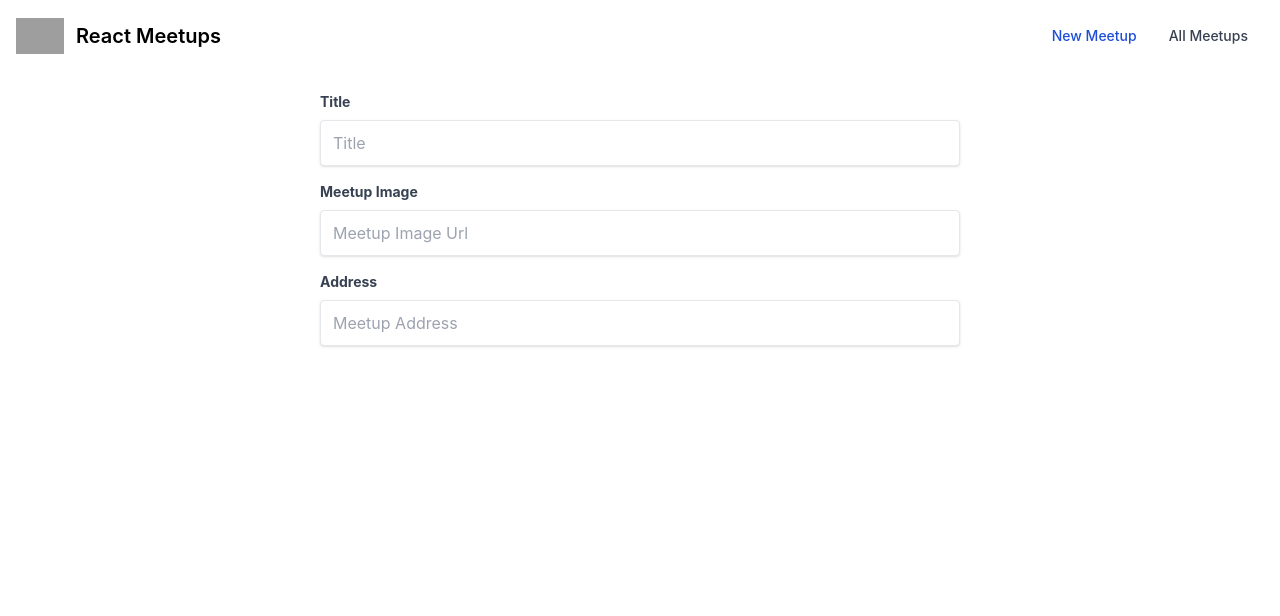
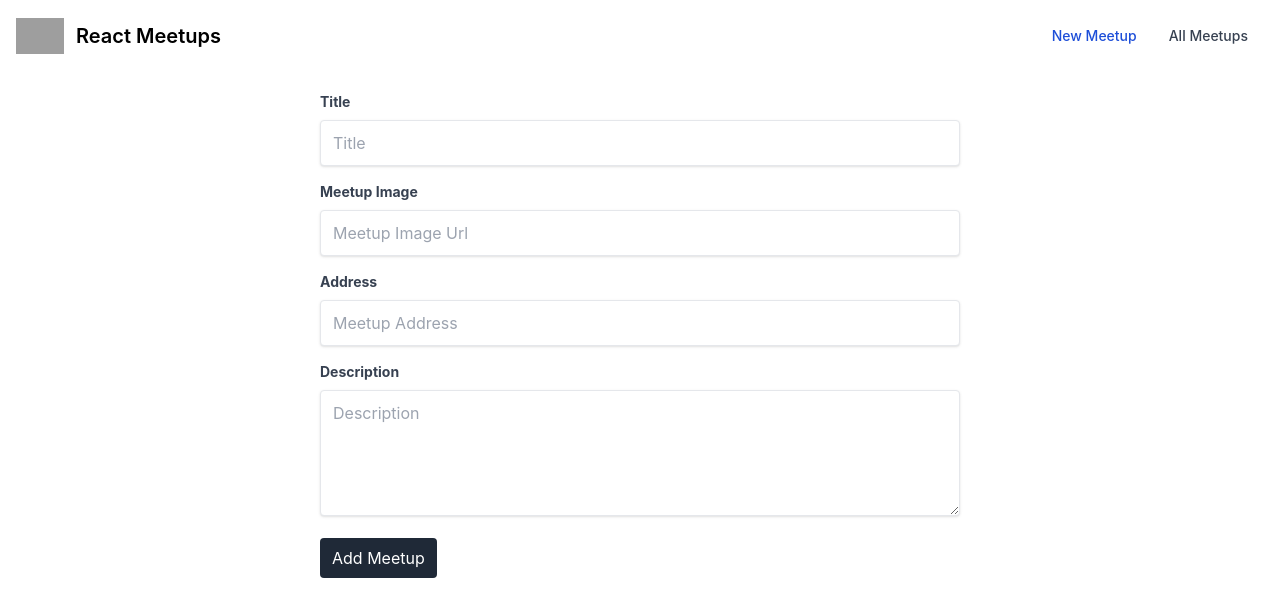
Before and after one commit to yasin1376/meetup-react-app, a React (Create React App) app: page /new-meetup in a window 1280 px wide. Shown: the top 616 px of the page. Built offline with nearby package versions, Linux system fonts and the light colour scheme; grey boxes are pictures that could not be loaded.

Commit message:
meetup form done

```diff
--- a/src/pages/NewMeetup.js
+++ b/src/pages/NewMeetup.js
@@ -1,4 +1,8 @@
 const NewMeetup = () => {
+  const submiteMeetup = (e) => {
+    e.preventDefault();
+  };
+
   return (
     <div className="w-2/3 sm:w-1/2 md:w-1/2 mx-auto mt-5">
       <form>
@@ -41,6 +45,26 @@ const NewMeetup = () => {
             placeholder="Meetup Address"
           />
         </div>
+        <div class="mb-4">
+          <label
+            class="block text-gray-700 text-sm font-bold mb-2"
+            for="description"
+          >
+            Description
+          </label>
+          <textarea
+            placeholder="Description"
+            id="description"
+            rows={5}
+            class="shadow appearance-none border rounded w-full py-3 px-3 text-gray-700 leading-tight focus:outline-none focus:shadow-outline"
+          ></textarea>
+        </div>
+        <button
+          className="w-100 bg-gray-800 text-white px-3 py-2 rounded"
+          onClick={submiteMeetup}
+        >
+          Add Meetup
+        </button>
       </form>
     </div>
   );
```
